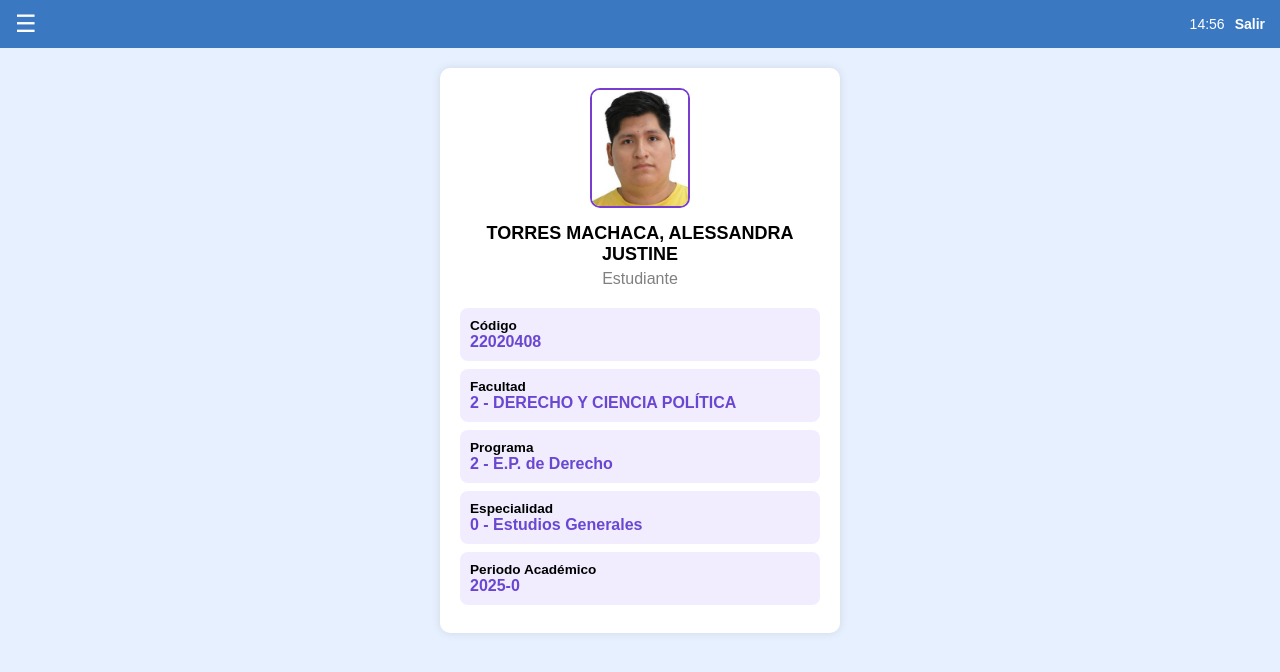
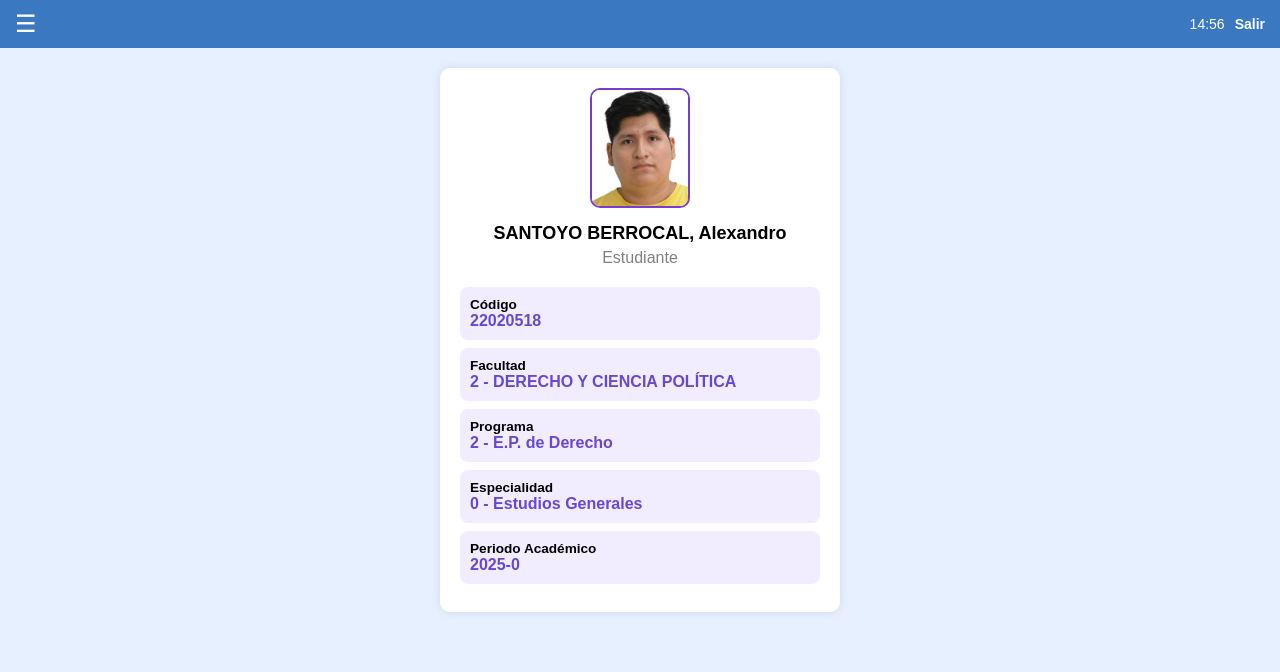
Before and after one commit to AlexandroSB1/SUM, a plain HTML site: page index.html in a window 1280 px wide. Drawn offline with Linux system fonts and the light colour scheme.

Commit message:
Update index.html

```diff
--- a/index.html
+++ b/index.html
@@ -130,12 +130,12 @@
       <img src="Foto.png" alt="Foto de estudiante">
     </div>
     <div class="info">
-      <h2>TORRES MACHACA, ALESSANDRA JUSTINE</h2>
+      <h2>SANTOYO BERROCAL, Alexandro</h2>
       <p>Estudiante</p>
     </div>
     <div class="field">
       <strong>Código</strong>
-      <span>22020408</span>
+      <span>22020518</span>
     </div>
     <div class="field">
       <strong>Facultad</strong>
```
